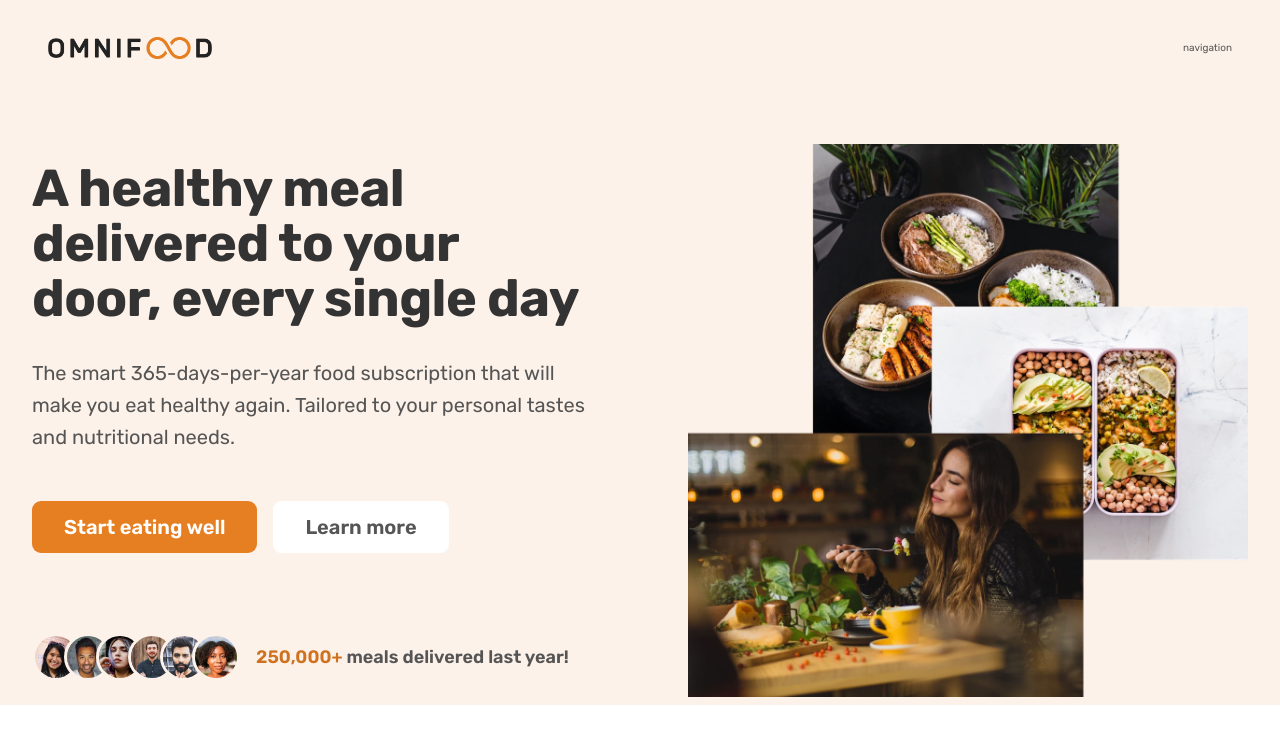
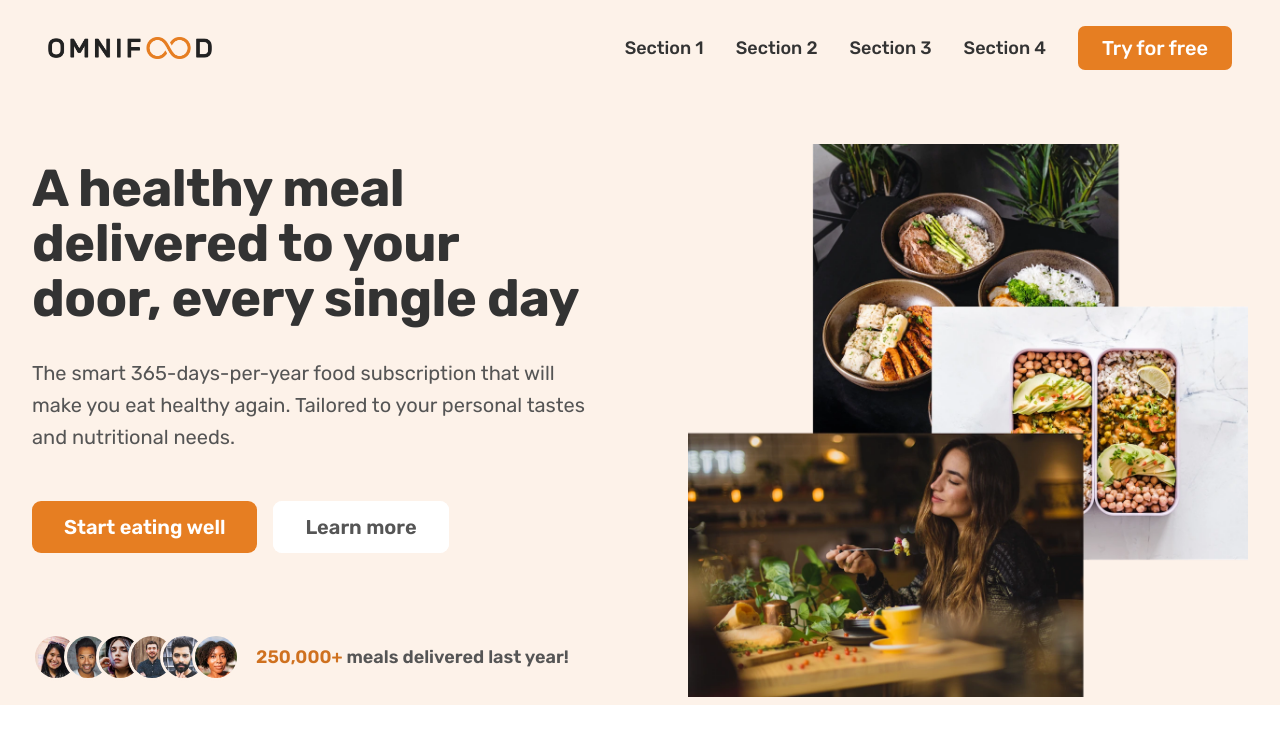
Before and after one commit to BelkinMax/public-omnifood, a Nuxt app: page / in a window 1280 px wide. Shown: the top 744 px of the page. Built offline with nearby package versions, Linux system fonts and the light colour scheme.

Commit message:
feat: :sparkles: Navbar layout

```diff
--- a/assets/scss/colors.scss
+++ b/assets/scss/colors.scss
@@ -1,5 +1,5 @@
 $brand-color: #e67e22;
 $brand-color-dark: #cf711f;
-$h1-color: #333;
+$text-color: #333;
 $link-text-color: #555;
 $hero-bg: #fdf2e9;
--- a/components/elements/CtaBtn.vue
+++ b/components/elements/CtaBtn.vue
@@ -1,5 +1,5 @@
 <template>
-  <a :href="to" class="btn" :class="btnType">{{ content }}</a>
+  <a :href="to" class="btn" :class="custom">{{ content }}</a>
 </template>
 
 <script>
@@ -9,6 +9,11 @@ export default {
       type: String,
       required: false,
       default: "main"
+    },
+    size: {
+      type: String,
+      required: false,
+      default: "lg"
     },
     content: {
       type: String,
@@ -21,8 +26,8 @@ export default {
     }
   },
   computed: {
-    btnType() {
-      return `cta-${this.type}-btn`;
+    custom() {
+      return `cta-${this.type}-btn btn-${this.size}`;
     }
   }
 };
@@ -32,17 +37,21 @@ export default {
 @import "@/assets/scss/colors.scss";
 
 .btn {
+  display: inline-block;
+  font-size: 2rem;
+  text-decoration: none;
   transition: background-color 0.3s;
-  font-weight: 600;
 
-  &:link,
-  &:visited {
-    display: inline-block;
-    font-size: 2rem;
+  &-lg {
+    padding: 1.6rem 3.2rem;
+    font-weight: 600;
     border-radius: 9px;
-    text-decoration: none;
+  }
 
-    padding: 1.6rem 3.2rem;
+  &-md {
+    padding: 1.2rem 2.4rem;
+    font-weight: 500;
+    border-radius: 7px;
   }
 }
 
--- a/components/sections/HeaderSection.vue
+++ b/components/sections/HeaderSection.vue
@@ -2,13 +2,50 @@
   <header class="header">
     <img class="logo" src="/resources/omnifood-logo.png" alt="Omnifood logo" />
     <nav class="navigation">
-      navigation
+      <ul class="nav-list">
+        <li
+          v-for="(item, idx) in navigationItems"
+          :key="idx"
+          class="nav-list-item"
+        >
+          <a :href="item.to">{{ item.title }}</a>
+        </li>
+        <CtaBtn type="primary" size="md" content="Try for free" to="#" />
+      </ul>
     </nav>
   </header>
 </template>
 
 <script>
-export default {};
+import CtaBtn from "@/components/elements/CtaBtn.vue";
+
+export default {
+  components: {
+    CtaBtn
+  },
+  data() {
+    return {
+      navigationItems: [
+        {
+          title: "Section 1",
+          to: "#"
+        },
+        {
+          title: "Section 2",
+          to: "#"
+        },
+        {
+          title: "Section 3",
+          to: "#"
+        },
+        {
+          title: "Section 4",
+          to: "#"
+        }
+      ]
+    };
+  }
+};
 </script>
 
 <style lang="scss" scoped>
@@ -28,6 +65,28 @@ export default {};
   }
 
   .navigation {
+    .nav-list {
+      display: flex;
+      align-items: center;
+      list-style: none;
+      gap: 3.2rem;
+
+      &-item a {
+        transition: all 0.3s;
+
+        &:link,
+        &:visited {
+          text-decoration: none;
+          color: $text-color;
+          font-weight: 500;
+          font-size: 1.8rem;
+        }
+        &:hover,
+        &:active {
+          color: $brand-color-dark;
+        }
+      }
+    }
   }
 }
 </style>
--- a/components/sections/HeroSection.vue
+++ b/components/sections/HeroSection.vue
@@ -9,8 +9,8 @@
           {{ description }}
         </p>
         <div class="cta-wrapper">
-          <CtaBtn type="primary" content="Start eating well" to="#" />
-          <CtaBtn type="secondary" content="Learn more" to="#" />
+          <CtaBtn type="primary" content="Start eating well" />
+          <CtaBtn type="secondary" content="Learn more" />
         </div>
         <div class="customers">
           <div class="faces">
@@ -42,7 +42,9 @@
 import CtaBtn from "@/components/elements/CtaBtn.vue";
 
 export default {
-  components: { CtaBtn },
+  components: {
+    CtaBtn
+  },
   data() {
     return {
       heading: "A healthy meal delivered to your door, every single day",
@@ -83,7 +85,7 @@ export default {
         font-size: 5.2rem;
         font-weight: 700;
         line-height: 1.05;
-        color: $h1-color;
+        color: $text-color;
         letter-spacing: -0.5px;
 
         margin-bottom: 3.2rem;
```
